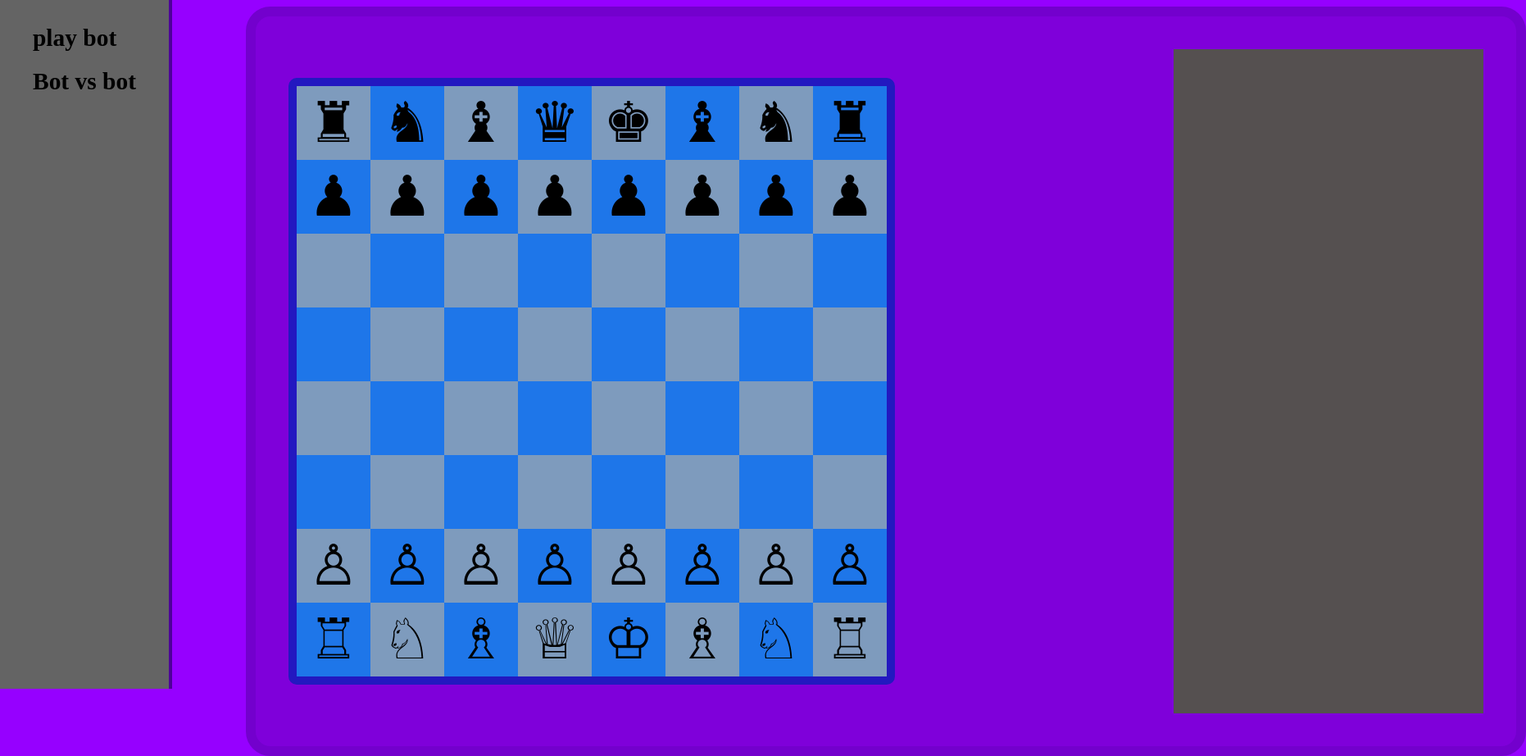
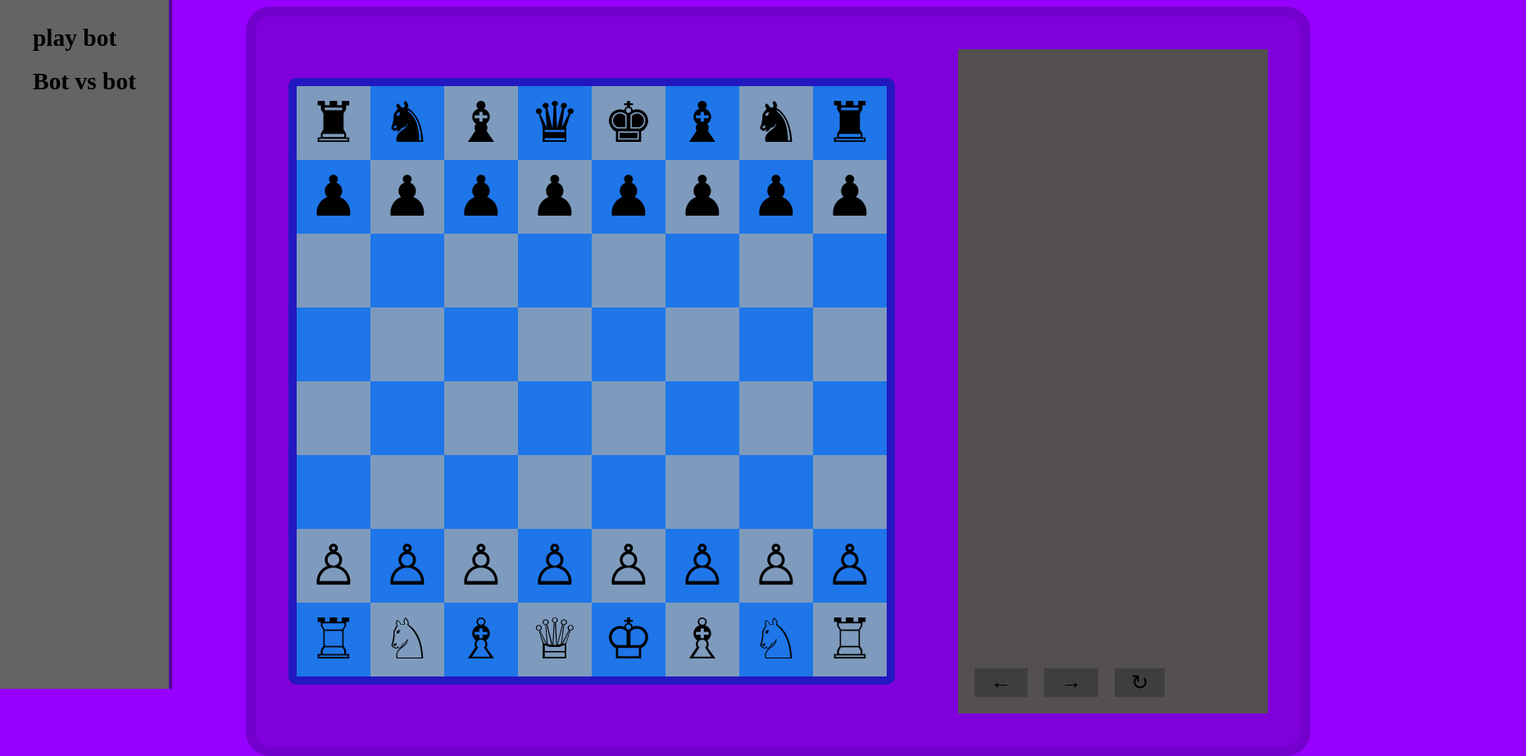
Before and after one commit to MatBou314/chess-bot, a website with bundled scripts: page index.html in a window 1280 px wide. Shown: the whole page at 82% size, 1862 px wide, since content can reach past the window. Built offline with nearby package versions, Linux system fonts and the light colour scheme.

Commit message:
ajout des flèches, des coups légaux affichés et du retournement de l'échiquier

```diff
--- a/display.js
+++ b/display.js
@@ -30,148 +30,6 @@ function newElem(...classNames) {
     return el;
 }
 
-function createBoardElem(affBoard) {
-    const boardElem = newElem("board");
-    for (let i = 0; i < 64; i++) {
-        const color = (Math.floor(i/8) + i) % 2 === 0 ? "var(--white-color)" : "var(--black-color)";
-        const cell = newElem("cell");
-        const piece = newElem("piece");
-        cell.appendChild(piece);
-        cell.style.backgroundColor = color;
-        boardElem.appendChild(cell);
-        cell.addEventListener("mousedown", () => handleClick(affBoard, i));
-    }
-    return boardElem;
-}
-
-function initAffBoard(affBoard) {
-    const container = newElem("board-container");
-    const boardElem = createBoardElem(affBoard);
-    container.appendChild(boardElem);
-    affBoard.boardElem = boardElem;
-    const panelElem = newElem("panel");
-    container.appendChild(panelElem);
-    affBoard.panelElem = panelElem;
-    body.appendChild(container);
-    updateAffBoard(affBoard);
-}
-
-function updateAffBoard(affBoard) {
-    const {orientation} = affBoard;
-    let legalMoves = [];
-    if (affBoard.squareSelect !== null) {
-        const square = orientation ? affBoard.squareSelect : 63 - affBoard.squareSelect;
-        legalMoves = affBoard.game.moves({square: squareName(square), verbose: true});
-    }
-    for (let square = 0; square < 64; square++) {
-        const idx = orientation ? square : 63-square;
-        const cell = affBoard.boardElem.children[idx];
-        // pieces
-        const pieceElem = cell.children[0];
-        const piece = affBoard.game.get(squareName(idx));
-        if (piece) {
-            const {type, color} = piece;
-            const char = color === "w" ? type.toLowerCase() : type.toUpperCase();
-            pieceElem.textContent = piecesImg[char];
-        }
-        else pieceElem.textContent = "";
-
-        // select
-        if (affBoard.squareSelect === idx) cell.classList.add("select");
-        else cell.classList.remove("select");
-
-        // legal moves
-        if (legalMoves.some(move => move.to === squareName(idx))) cell.appendChild(newElem("legal-move"));
-        else cell.replaceChildren(pieceElem);
-    }
-}
-
-function changeOrientation(affBoard) {
-    affBoard.orientation = !affBoard.orientation;
-    updateAffBoard(affBoard);
-}
-
-function newAffBoard() {
-    const obj = {
-        game: new Chess(),
-        boardElem: null,
-        panelElem: null,
-        squareSelect: null,
-        orientation: true,
-        history: [],
-        backMoves: 0,
-    }
-    initAffBoard(obj);
-    return obj;
-}
-
-function playMove(affBoard, move) {
-    const {game, backMoves, history} = affBoard;
-    game.move(move);
-    history.splice(history.length - backMoves - 1, backMoves);
-    affBoard.backMoves = 0;
-    history.push(move);
-}
-
-function undoMove(affBoard) {
-    const {game, backMoves, history} = affBoard;
-    if (backMoves === history.length) return;
-    affBoard.backMoves++;
-    game.undo();
-    affBoard.squareSelect = null;
-    updateAffBoard(affBoard);
-}
-
-function redoMove(affBoard) {
-    const {game, backMoves, history} = affBoard;
-    if (backMoves === 0) return;
-    const move = history[history.length - affBoard.backMoves--];
-    game.move(move);
-    affBoard.squareSelect = null;
-    updateAffBoard(affBoard);
-}
-
-function handleClick(affBoard, square) {
-    const {squareSelect, game, orientation} = affBoard;
-    const idx = orientation ? square : 63 - square;
-    if (squareSelect === null) {
-        affBoard.squareSelect = idx;
-    }
-    else if (squareSelect === idx) {
-        affBoard.squareSelect = null;
-    }
-    else {
-        try {
-            const move = {
-                from: squareName(squareSelect),
-                to: squareName(idx),
-                promotion: "q",
-            }
-            playMove(affBoard, move);
-            affBoard.squareSelect = null;
-        } catch (e) {
-            affBoard.squareSelect = idx;
-        }
-    }
-    updateAffBoard(affBoard);
-}
-
-
-// ========== MODE HANDLING ========== //
-// ==========               ========== //
-
-const modes = {
-    pvp: "play",
-    pvb: "play bot",
-    bvb: "Bot vs bot",
-}
-
-const mainAffBoard = newAffBoard();
-let MODE = "pvp";
-
-const menu = newElem("menu");
-body.appendChild(menu);
-updateMenu();
 
 
 
@@ -197,3 +55,188 @@ document.addEventListener("keydown", (e) => {
     if (key === "ArrowLeft") undoMove(mainAffBoard);
     else if (key === "ArrowRight") redoMove(mainAffBoard);
 })
+
+
+// ======= BOARD ======= //
+
+function createBoardElem(affBoard) {
+    const boardElem = newElem("board");
+    for (let i = 0; i < 64; i++) {
+        const color = (Math.floor(i/8) + i) % 2 === 0 ? "var(--white-color)" : "var(--black-color)";
+        const cell = newElem("cell");
+        const piece = newElem("piece");
+        cell.appendChild(piece);
+        cell.style.backgroundColor = color;
+        boardElem.appendChild(cell);
+        cell.addEventListener("mousedown", () => handleClick(affBoard, i));
+    }
+    return boardElem;
+}
+
+// ======= PANEL ======= //
+
+function addControls(panelElem) {
+    const container = newElem("control-container");
+    const leftArrow = newElem("control-button");
+    const rightArrow = newElem("control-button");
+    leftArrow.textContent = "←";
+    rightArrow.textContent = "→";
+    leftArrow.addEventListener("mousedown", () => undoMove(mainAffBoard));
+    rightArrow.addEventListener("mousedown", () => redoMove(mainAffBoard));
+    container.appendChild(leftArrow);
+    container.appendChild(rightArrow);
+    const orientationButton = newElem("control-button");
+    orientationButton.textContent = "↻";
+    orientationButton.addEventListener("mousedown", () => changeOrientation(mainAffBoard));
+    container.appendChild(orientationButton);
+    panelElem.appendChild(container);
+}
+
+const panelStructure = {
+    pvp: [addControls],
+    pvb: [addControls],
+    bvb: [addControls],
+}
+
+function updatePanel(affBoard) {
+    const structure = panelStructure[MODE];
+    const {panelElem} = affBoard;
+    panelElem.replaceChildren();
+    for (const part of structure) {
+        part(panelElem);
+    }
+}
+
+function initAffBoard(affBoard, controlled=true) {
+    const boardElem = createBoardElem(affBoard);
+    const container = newElem("game-container");
+    body.appendChild(container);
+    container.appendChild(boardElem);
+
+    if (controlled) {
+        const panelElem = newElem("panel");
+        container.appendChild(panelElem);
+        affBoard.panelElem = panelElem;
+    }
+    affBoard.boardElem = boardElem;
+
+    updatePanel(affBoard)
+    updateBoard(affBoard);
+}
+
+function updateBoard(affBoard) {
+    const {orientation} = affBoard;
+    let legalMoves = [];
+    if (affBoard.squareSelect !== null) {
+        const square = orientation ? affBoard.squareSelect : 63 - affBoard.squareSelect;
+        legalMoves = affBoard.game.moves({square: squareName(square), verbose: true});
+    }
+    for (let square = 0; square < 64; square++) {
+        const idx = orientation ? square : 63-square;
+        const cell = affBoard.boardElem.children[square];
+        // pieces
+        const pieceElem = cell.children[0];
+        const piece = affBoard.game.get(squareName(idx));
+        if (piece) {
+            const {type, color} = piece;
+            const char = color === "w" ? type.toLowerCase() : type.toUpperCase();
+            pieceElem.textContent = piecesImg[char];
+        }
+        else pieceElem.textContent = "";
+
+        // select
+        if (affBoard.squareSelect === idx) cell.classList.add("select");
+        else cell.classList.remove("select");
+
+        // legal moves
+        if (legalMoves.some(move => move.to === squareName(idx))) cell.appendChild(newElem("legal-move"));
+        else cell.replaceChildren(pieceElem);
+    }
+}
+
+function changeOrientation(affBoard) {
+    affBoard.orientation = !affBoard.orientation;
+    updateBoard(affBoard);
+}
+
+function newAffBoard(controlled=true) {
+    const obj = {
+        game: new Chess(),
+        boardElem: null,
+        panelElem: null,
+        squareSelect: null,
+        orientation: true,
+        history: [],
+        backMoves: 0,
+    }
+    initAffBoard(obj, controlled);
+    return obj;
+}
+
+function playMove(affBoard, move) {
+    const {game, backMoves, history} = affBoard;
+    game.move(move);
+    history.splice(history.length - backMoves - 1, backMoves);
+    affBoard.backMoves = 0;
+    history.push(move);
+}
+
+function undoMove(affBoard) {
+    const {game, backMoves, history} = affBoard;
+    if (backMoves === history.length) return;
+    affBoard.backMoves++;
+    game.undo();
+    affBoard.squareSelect = null;
+    updateBoard(affBoard);
+}
+
+function redoMove(affBoard) {
+    const {game, backMoves, history} = affBoard;
+    if (backMoves === 0) return;
+    const move = history[history.length - affBoard.backMoves--];
+    game.move(move);
+    affBoard.squareSelect = null;
+    updateBoard(affBoard);
+}
+
+function handleClick(affBoard, square) {
+    const {squareSelect, game, orientation} = affBoard;
+    const idx = orientation ? square : 63 - square;
+    if (squareSelect === null) {
+        affBoard.squareSelect = idx;
+    }
+    else if (squareSelect === idx) {
+        affBoard.squareSelect = null;
+    }
+    else {
+        try {
+            const move = {
+                from: squareName(squareSelect),
+                to: squareName(idx),
+                promotion: "q",
+            }
+            playMove(affBoard, move);
+            affBoard.squareSelect = null;
+        } catch (e) {
+            affBoard.squareSelect = idx;
+        }
+    }
+    updateBoard(affBoard);
+}
+
+// ========== MODE HANDLING ========== //
+// ==========               ========== //
+
+const modes = {
+    pvp: "play",
+    pvb: "play bot",
+    bvb: "Bot vs bot",
+}
+
+let MODE = "pvp";
+const mainAffBoard = newAffBoard(true);
+
+
+const menu = newElem("menu");
+body.appendChild(menu);
+updateMenu();
--- a/style.css
+++ b/style.css
@@ -12,10 +12,10 @@ body {
     margin-left: 300px;
 }
 
-.board-container {
+.game-container {
     display: flex;
     height: var(--board-size);
-    width: calc(var(--board-size) * 1.8);
+    width: fit-content;
     background-color: var(--board-container-color);
     align-items: center;
     justify-content: space-between;
@@ -24,6 +24,7 @@ body {
     flex-direction: row;
     padding: 40px;
 }
+
 .board {
     display: grid;
     box-sizing: content-box;
@@ -73,10 +74,11 @@ body {
 
 .legal-move {
     position: absolute;
-    border: 5px solid rgb(66, 81, 82);
+    border: 4px solid rgb(76, 85, 90);
+    background-color: rgb(177, 177, 177);
     border-radius: 50%;
-    width: calc(var(--cell-size) * 0.15);
-    height: calc(var(--cell-size) * 0.15);
+    width: calc(var(--cell-size) * 0.16);
+    height: calc(var(--cell-size) * 0.16);
 }
 
 .menu {
@@ -123,3 +125,24 @@ body {
   font-size: 2vw;
   padding: 10px
 }
+
+.control-container {
+  position: relative;
+  display: flex;
+  flex-direction: row;
+  justify-content: space-evenly;
+  width: fit-content;
+  padding: 10px;
+  gap: 20px;
+  margin-top: auto;
+}
+
+.control-button {
+  position: relative;
+  width: fit-content;
+  padding: 2px 20px 2px 20px;
+  cursor: pointer;
+  user-select: none;
+  font-weight: 2000;
+  background-color: rgb(63, 62, 62);
+}
```
